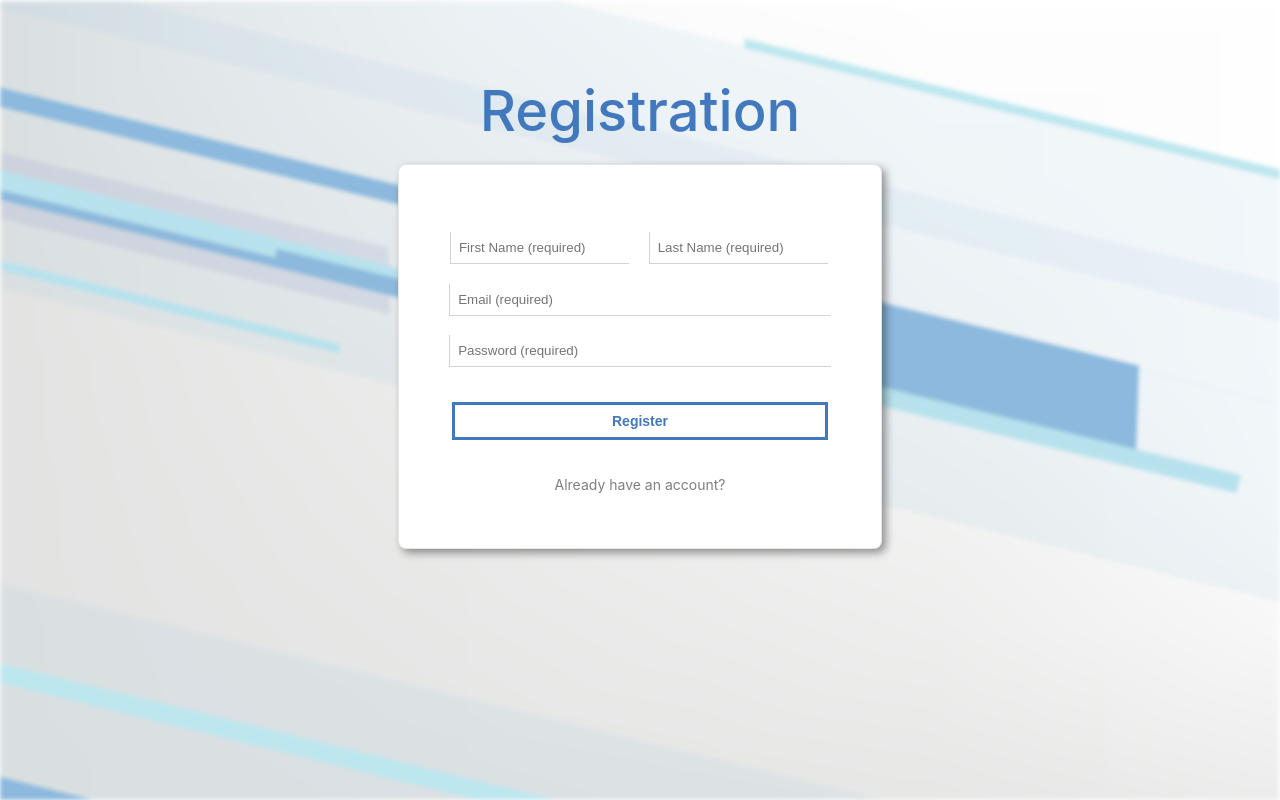
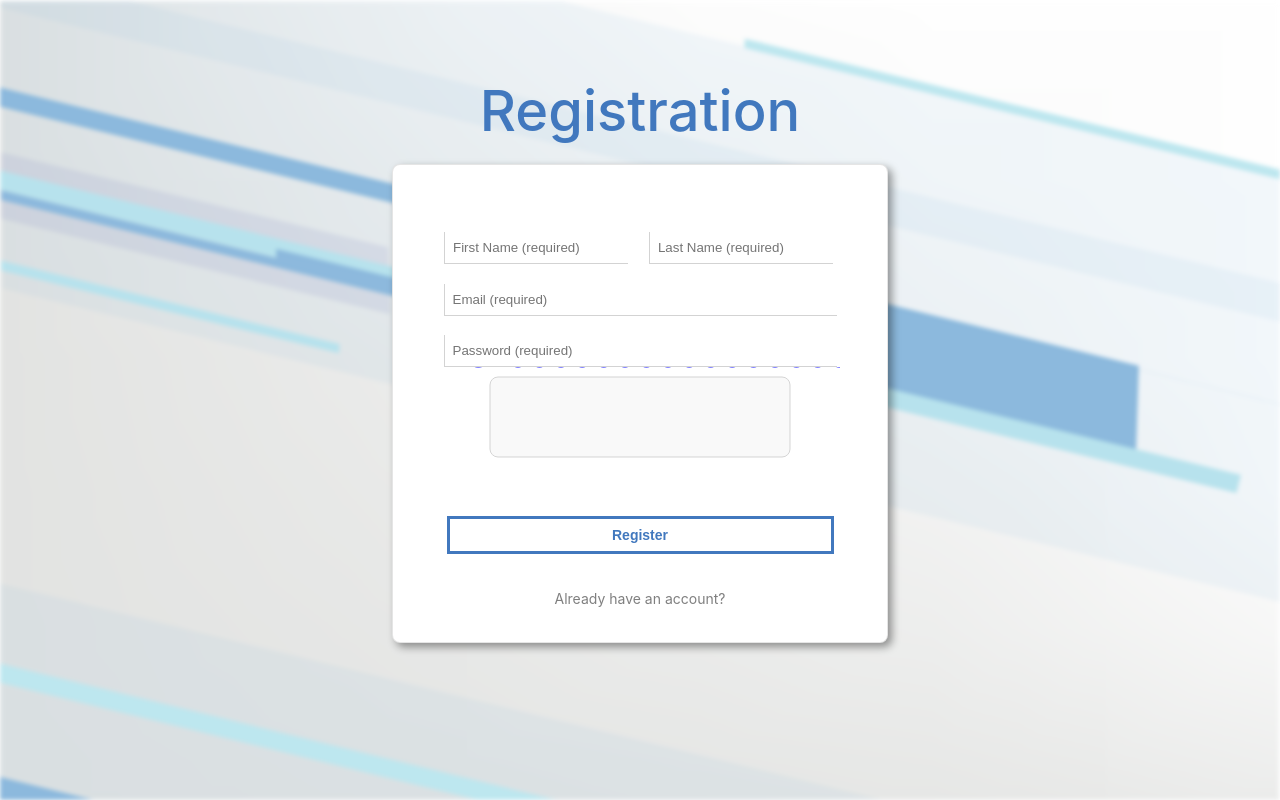
Before and after one commit to Komakino-joy/lendit, a React (Create React App) app: page /register in a window 1280 px wide. Built offline with nearby package versions, Linux system fonts and the light colour scheme; what react-alert-template-basic would draw is missing.

Commit message:
working on popup, try using svg graphic that renders dynamically

```diff
--- a/src/pages/register/register.component.jsx
+++ b/src/pages/register/register.component.jsx
@@ -2,7 +2,8 @@ import React, { useState } from "react";
 import { useAlert } from "react-alert";
 
 import { RegistrationPageBody, RegistrationArticle, RegistrationMain, RegistrationFieldSet, RegistrationLegend,
-  RegistrationInput, RegistrationSubmit, NameFieldContainer, NameField, Email, Password,PasswordRules, SignInLinkContainer, SignInLink
+  RegistrationInput, RegistrationSubmit, NameFieldContainer, NameField, Email, Password,PasswordRules, SignInLinkContainer, SignInLink,
+  PasswordPopup
 } from "./register.styles";
 
 import { API_URL } from '../../services/api';
@@ -69,6 +70,12 @@ const RegistrationPage = ({ history }) =>{
       });
   };
 
+  const [popupVisibility, setPopupVisibility] = useState(true);
+
+  const onPasswordHover = (visibility) => {
+    setPopupVisibility(visibility);
+  };
+
   return (
     <RegistrationPageBody>
       <RegistrationLegend>Registration</RegistrationLegend>
@@ -108,7 +115,9 @@ const RegistrationPage = ({ history }) =>{
               />
             </Email>
 
-            <Password>
+            <Password
+              onMouseOver={() => setPopupVisibility(true)}
+              onMouseOut={() => setPopupVisibility(false)} >
               <RegistrationInput
                 placeholder='Password (required)'
                 type="password"
@@ -116,6 +125,16 @@ const RegistrationPage = ({ history }) =>{
                 id="password"
                 onChange={onPasswordChange}
               />
+            { popupVisibility ?
+              <div>
+                <svg width="400" height="110">
+                <g>
+                  <PasswordPopup/>
+                  <text style={{x: 0, y:0, fontFamily: "Verdana", fontSize:35, fill:"blue"}}>Helloooooooooooooooooooooooooooooooooooooo</text>
+                </g>
+                </svg>
+              </div>
+              : null}
             </Password>
 
             {
--- a/src/pages/register/register.styles.jsx
+++ b/src/pages/register/register.styles.jsx
@@ -132,3 +132,14 @@ export const PasswordRules = styled.div`
     font-size:.65rem;
     color:red;
 `
+export const PasswordPopup = styled.rect`
+    fill: whitesmoke;
+    stroke-width:1;
+    stroke:darkgrey;
+    width: 300px ;
+    height: 80px;
+    float: right;
+    x: 50; y:10; rx:8; ry:8;
+    opacity:0.5;
+    padding: 2rem;
+`
```
Also changed, not shown: 1 other file (tests, documents, lock files or other folders).
